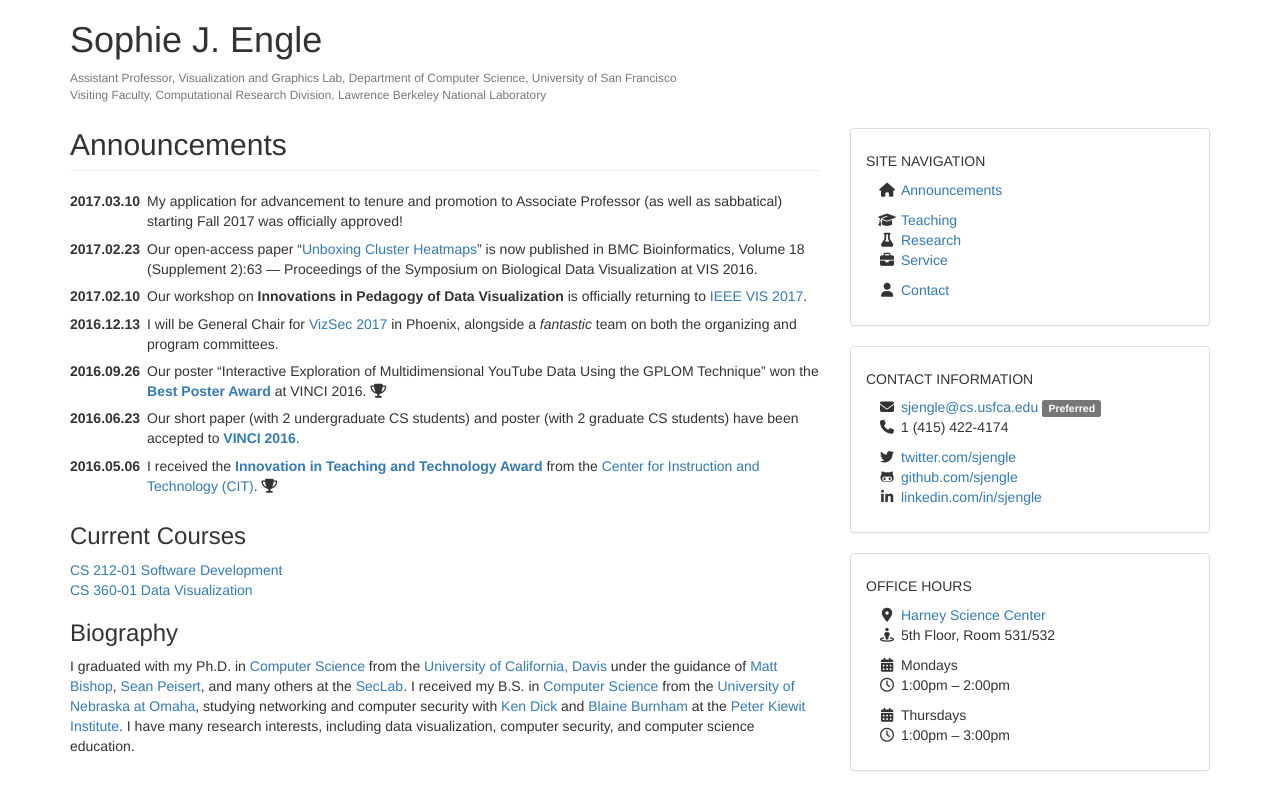
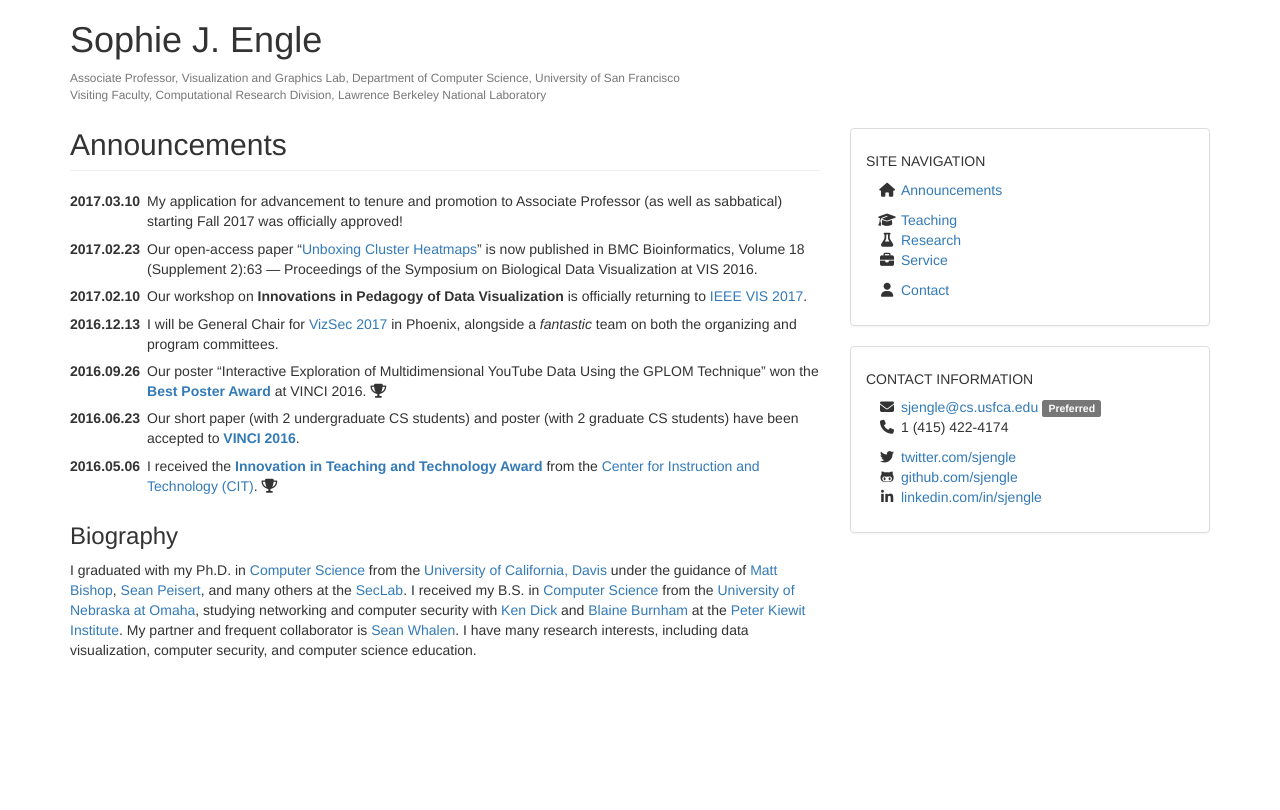
Before and after one commit to sjengle/sjengle.github.io, a Jekyll site: the page built from index.html, in a window 1280 px wide. Shown: the top 810 px of the page. Built offline with Jekyll 4.4.1, drawn with Linux system fonts in a browser that asks for light colours; nearby versions of some CDN libraries.

Commit message:
Updates for sabbatical.

```diff
--- a/_data/teaching.yaml
+++ b/_data/teaching.yaml
@@ -322,7 +322,7 @@
   year: '2017'
   sort: 'CS212-2017-01a'
   link: 'https://github.com/usf-cs212-2017/lectures/wiki'
-  show: true
+  show: false
 - id: 'CS 360'
   name: 'Data Visualization'
   code: 'CS 360-01'
@@ -330,4 +330,4 @@
   year: '2017'
   sort: 'CS360-2017-01b'
   link: 'https://github.com/usf-cs360-2017/lectures/wiki'
-  show: true
+  show: false
--- a/_layouts/default.html
+++ b/_layouts/default.html
@@ -56,7 +56,7 @@
     <div class="row" id="header">
       <div class="col-xs-12">
         <h1>Sophie J. Engle</h1>
-        <p class="small text-muted">Assistant Professor, <a href="http://vgl.cs.usfca.edu/">Visualization and Graphics Lab</a>, <a href="http://www.cs.usfca.edu/">Department of Computer Science</a>, <a href="http://www.usfca.edu/">University of San Francisco</a><br/>
+        <p class="small text-muted">Associate Professor, <a href="http://vgl.cs.usfca.edu/">Visualization and Graphics Lab</a>, <a href="http://www.cs.usfca.edu/">Department of Computer Science</a>, <a href="http://www.usfca.edu/">University of San Francisco</a><br/>
         Visiting Faculty, <a href="http://crd.lbl.gov/">Computational Research Division</a>, <a href="http://www.lbl.gov/">Lawrence Berkeley National Laboratory</a></p>
       </div>
     </div>
@@ -107,7 +107,7 @@
         </div>
 
         <!-- contact -->
-        <div class="panel panel-default hidden-xs" id="contact">
+        <!--<div class="panel panel-default hidden-xs" id="contact">
           <div class="panel-body">
             <h5 class="text-uppercase">Office Hours</h5>
 
@@ -126,7 +126,7 @@
               <li><i class="fa-li fa fa-clock-o"></i> 1:00pm &ndash; 3:00pm</li>
             </ul>
           </div>
-        </div>
+        </div>-->
 
       </div> <!-- end sidebar -->
 
--- a/contact.html
+++ b/contact.html
@@ -18,6 +18,9 @@ title: Contact Information
 
 <h3>Office Hours</h3>
 
+<p><em class="text-muted">I am on sabbatical until August 2018, and will not hold regular office hours until then.</em></p>
+
+<!--
 <ul class="fa-ul">
   <li><i class="fa-li fa fa-map-marker"></i> <a href="https://www.usfca.edu/virtual-tour/main-campus/harney-science">Harney Science Center</a></li>
   <li><i class="fa-li fa fa-street-view"></i> 5th Floor, Room 531/532</li>
@@ -33,5 +36,5 @@ title: Contact Information
   <li><i class="fa-li fa fa-clock-o"></i> 1:00pm &ndash; 3:00pm</li>
 </ul>
 
-
 <p>I am also available via appointment (in-person or virtual) every weekday <em>except</em> Tuesdays. Please <a href="mailto:sjengle@cs.usfca.edu">email</a> me to setup an appointment time.</p>
+-->
--- a/index.html
+++ b/index.html
@@ -45,7 +45,7 @@ title: Announcements
 </table>
 
 <!-- Courses -->
-<h3>Current Courses</h3>
+<!--<h3>Current Courses</h3>
 
 <ul class="list-unstyled">{%
 for course in site.data.teaching %}{%
@@ -53,9 +53,9 @@ for course in site.data.teaching %}{%
   <li><a href="{{ course.link }}">{{ course.code }} {{ course.name }}</a></li>{%
   endif %}{%
 endfor %}
-</ul>
+</ul>-->
 
 <!-- Biography -->
 <h3>Biography</h3>
 
-<p>I graduated with my Ph.D. in <a href="http://www.cs.ucdavis.edu/">Computer Science</a> from the <a href="http://www.ucdavis.edu/">University of California, Davis</a> under the guidance of <a href="http://nob.cs.ucdavis.edu/~bishop/">Matt Bishop</a>, <a href="http://www.cs.ucdavis.edu/~peisert/">Sean Peisert</a>, and many others at the <a href="http://seclab.cs.ucdavis.edu/">SecLab</a>. I received my B.S. in <a href="http://www.unomaha.edu/college-of-information-science-and-technology/computer-science/">Computer Science</a> from the <a href="http://www.unomaha.edu/">University of Nebraska at Omaha</a>, studying networking and computer security with <a href="http://www.unomaha.edu/college-of-information-science-and-technology/about/faculty-staff/ken-dick.php">Ken Dick</a> and <a href="http://informatics.usc.edu/people/burnham-blaine.htm">Blaine Burnham</a> at the <a href="http://pki.nebraska.edu/">Peter Kiewit Institute</a>. I have many research interests, including data visualization, computer security, and computer science education.</p>
+<p>I graduated with my Ph.D. in <a href="http://www.cs.ucdavis.edu/">Computer Science</a> from the <a href="http://www.ucdavis.edu/">University of California, Davis</a> under the guidance of <a href="http://nob.cs.ucdavis.edu/~bishop/">Matt Bishop</a>, <a href="http://www.cs.ucdavis.edu/~peisert/">Sean Peisert</a>, and many others at the <a href="http://seclab.cs.ucdavis.edu/">SecLab</a>. I received my B.S. in <a href="http://www.unomaha.edu/college-of-information-science-and-technology/computer-science/">Computer Science</a> from the <a href="http://www.unomaha.edu/">University of Nebraska at Omaha</a>, studying networking and computer security with <a href="http://www.unomaha.edu/college-of-information-science-and-technology/about/faculty-staff/ken-dick.php">Ken Dick</a> and <a href="http://informatics.usc.edu/people/burnham-blaine.htm">Blaine Burnham</a> at the <a href="http://pki.nebraska.edu/">Peter Kiewit Institute</a>. My partner and frequent collaborator is <a href="http://node99.org/">Sean Whalen</a>. I have many research interests, including data visualization, computer security, and computer science education.</p>
--- a/teaching.html
+++ b/teaching.html
@@ -5,13 +5,15 @@ title: Teaching
 
 <h3>Current Semester</h3>
 
-<ul class="list-unstyled">{%
+<!--<ul class="list-unstyled">{%
 for course in site.data.teaching %}{%
   if course.show %}
   <li><a href="{{ course.link }}">{{ course.code }} {{ course.name }}</a></li>{%
   endif %}{%
 endfor %}
-</ul>
+</ul>-->
+
+<p><em class="text-muted">I am on sabbatical until August 2018, and will not be teaching courses until then.</em></p>
 
 <h3>Previous Semesters</h3>
 
```
Also changed, not shown: _data/service.yaml (+16 -0 lines).
